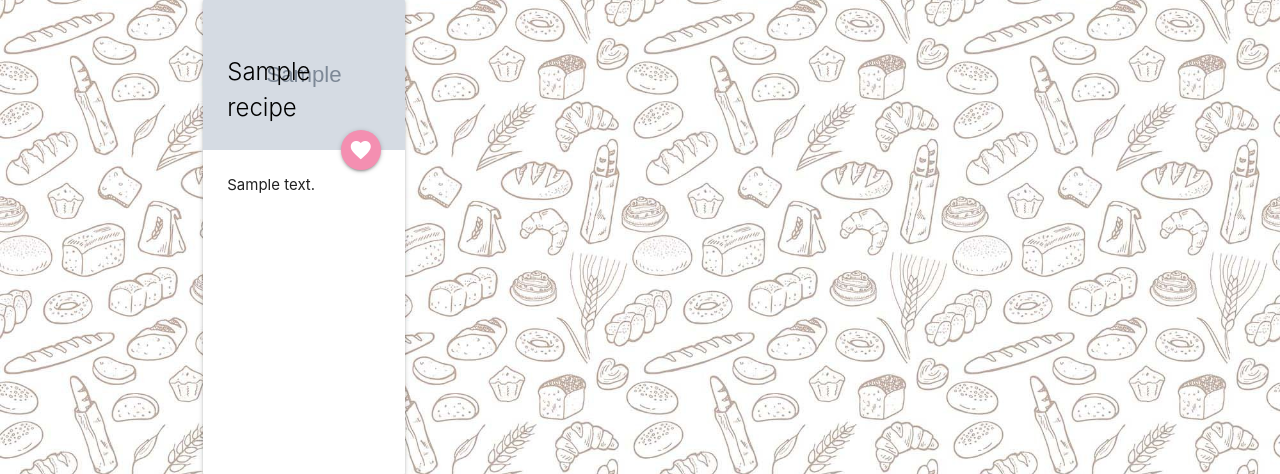
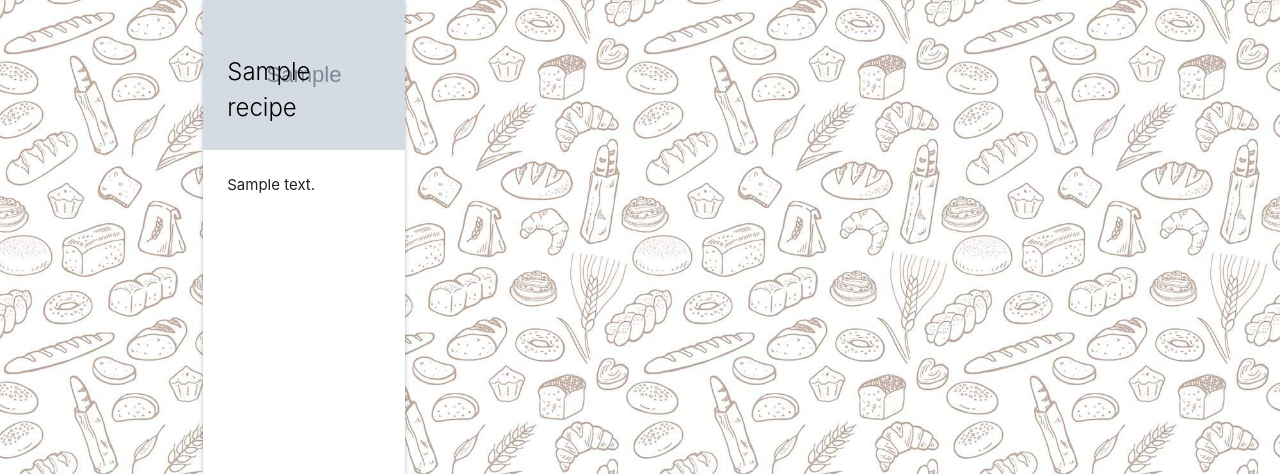
Before and after one commit to Tommahawk65/MS3, a Flask app: page / in a window 1280 px wide. Shown: the part 242-716 px from the top of the page. Run offline with Flask 2, Linux system fonts and the light colour scheme; grey boxes marked "Sample" are stand-in pictures; a database or web service that is not in the repository returns one stand-in record (values such as "Sample title"); some libraries are stand-ins or nearby versions.

Commit message:
like button on recipe cards removed

```diff
--- a/templates/index.html
+++ b/templates/index.html
@@ -29,7 +29,6 @@
                         <img src="{{recipes.recipe_image_url}}" alt="Not Found" onerror="this.src='/static/images/invalid-upload-alt-image.jpeg';">
                       </a>
                       <span class="card-title">{{recipes.recipe_name}}</span>
-                      <a class="btn-floating halfway-fab waves-effect waves-light pink lighten-3" id="love-heart" name="love-heart" onClick={this.clickedHeart}><i class="material-icons" onClick={this.clickedHeart}>favorite</i></a>
                     </div>
                     <div class="card-content">
                       <p>{{recipes.recipe_description}}</p>
--- a/templates/profile.html
+++ b/templates/profile.html
@@ -17,7 +17,6 @@
               <img src="{{recipes.recipe_image_url}}" alt="Not Found" onerror="this.src='/static/images/invalid-upload-alt-image.jpeg';">
             </a>
             <span class="card-title black-text">{{recipes.recipe_name}}</span>
-            <a class="btn-floating halfway-fab waves-effect waves-light pink lighten-3"><i class="material-icons">favorite</i></a>
           </div>
           <div class="card-content recipe-card-info">
             <p>{{recipes.recipe_description}}</p>
--- a/templates/recipes.html
+++ b/templates/recipes.html
@@ -23,7 +23,6 @@
               <img src="{{recipes.recipe_image_url}}" alt="Not Found" onerror="this.src='/static/images/invalid-upload-alt-image.jpeg';">
             </a>
             <span class="card-title black-text">{{recipes.recipe_name}}</span>
-            <a class="btn-floating halfway-fab waves-effect waves-light pink lighten-3"><i class="material-icons">favorite</i></a>
           </div>
           <div class="card-content recipe-card-info">
             <p>{{recipes.recipe_description}}</p>
```
